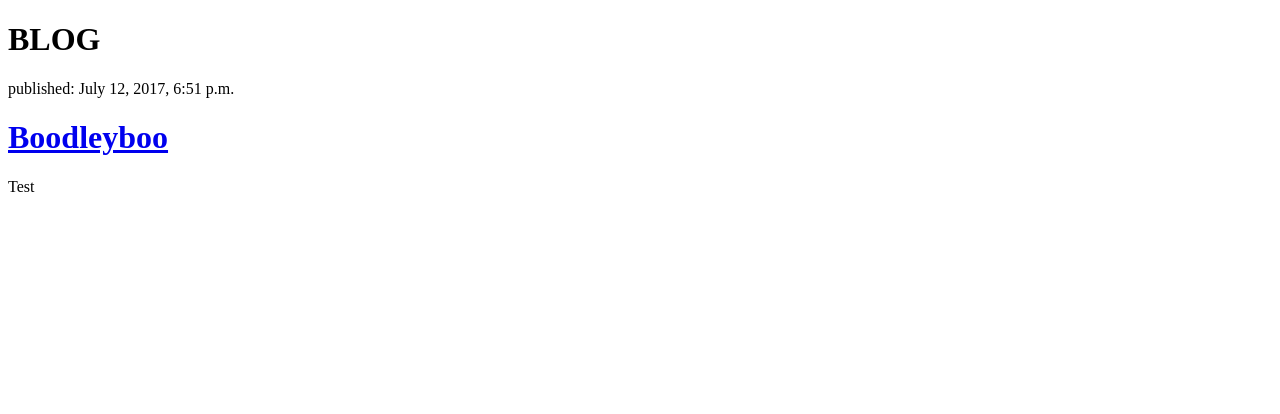
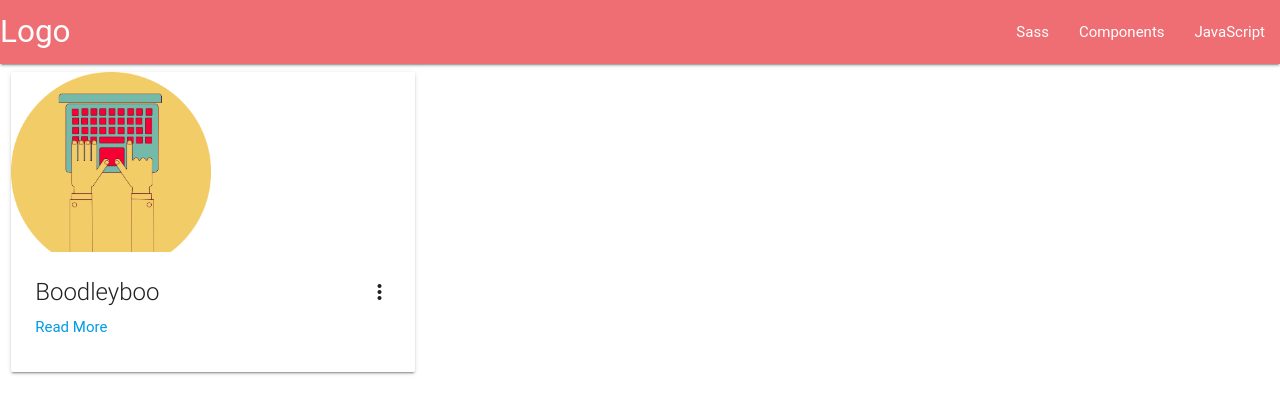
Before and after one commit to t-townsend/Python-Blog, a Django app: page / in a window 1280 px wide. Shown: the top 414 px of the page. Run offline with Django 3.2, Linux system fonts and the light colour scheme; data comes from the database, SQL or seed files in the repository; some libraries are stand-ins or nearby versions; some web fonts are replaced.

Commit message:
got static images to work

```diff
--- a/blog/templates/blog/post_list.html
+++ b/blog/templates/blog/post_list.html
@@ -1,17 +1,51 @@
 <!DOCTYPE html>
+{% load staticfiles %}
 <html>
   <head>
-    <meta charset="utf-8">
-    <title>Blog</title>
+    <!--Import Google Icon Font-->
+    <link href="https://fonts.googleapis.com/icon?family=Material+Icons" rel="stylesheet">
+    <!-- Compiled and minified CSS -->
+    <link rel="stylesheet" href="https://cdnjs.cloudflare.com/ajax/libs/materialize/0.99.0/css/materialize.min.css">
+
+    <!--Let browser know website is optimized for mobile-->
+    <meta name="viewport" content="width=device-width, initial-scale=1.0"/>
   </head>
   <body>
-    <h1>BLOG</h1>
-    {% for post in posts %}
-    <div class="blog-post">
-      <p>published: {{post.published_date}}</p>
-      <h1><a href="#">{{post.title}}</a></h1>
-      <p>{{post.text|linebreaksbr}}</p>
-    </div>
-    {% endfor %}
+    <!-- Compiled and minified JavaScript -->
+    <script src="https://cdnjs.cloudflare.com/ajax/libs/materialize/0.99.0/js/materialize.min.js"></script>
+<!-- Navbar  -->
+    <nav>
+   <div class="nav-wrapper">
+     <a href="#" class="brand-logo">Logo</a>
+     <ul id="nav-mobile" class="right hide-on-med-and-down">
+       <li><a href="sass.html">Sass</a></li>
+       <li><a href="badges.html">Components</a></li>
+       <li><a href="collapsible.html">JavaScript</a></li>
+     </ul>
+   </div>
+ </nav>
+ <!-- cards  -->
+    <div class="row">
+        <div class="col s12 m4">
+          {% for post in posts %}
+          <div class="card small">
+            <div class="card-image waves-effect waves-block waves-light">
+              <img style="hight:200px; width:200px;"class="activator" src="{% static '/images/logo_computer.png' %}"/>
+                </div>
+                <div class="card-content">
+                  <span class="card-title activator grey-text text-darken-4">{{post.title}}<i class="material-icons right">more_vert</i></span>
+                  <p><a href="#">Read More</a></p>
+                </div>
+                <div class="card-reveal">
+              <span class="card-title grey-text text-darken-4">{{post.title}}<i class="material-icons right">close</i></span>
+              <p>{{ post.text|linebreaksbr }}</p>
+              <p>published: {{post.published_date}}</p>
+            </div>
+            {% endfor %}
+          </div>
+        </div>
+
+
+      </div>
   </body>
 </html>
```
Also changed, not shown: blog/templates/blog/test.html (deleted, +0 -50 lines), blog/static/images/logo_computer.png (renamed from blog/templates/blog/logo_computer.png).
